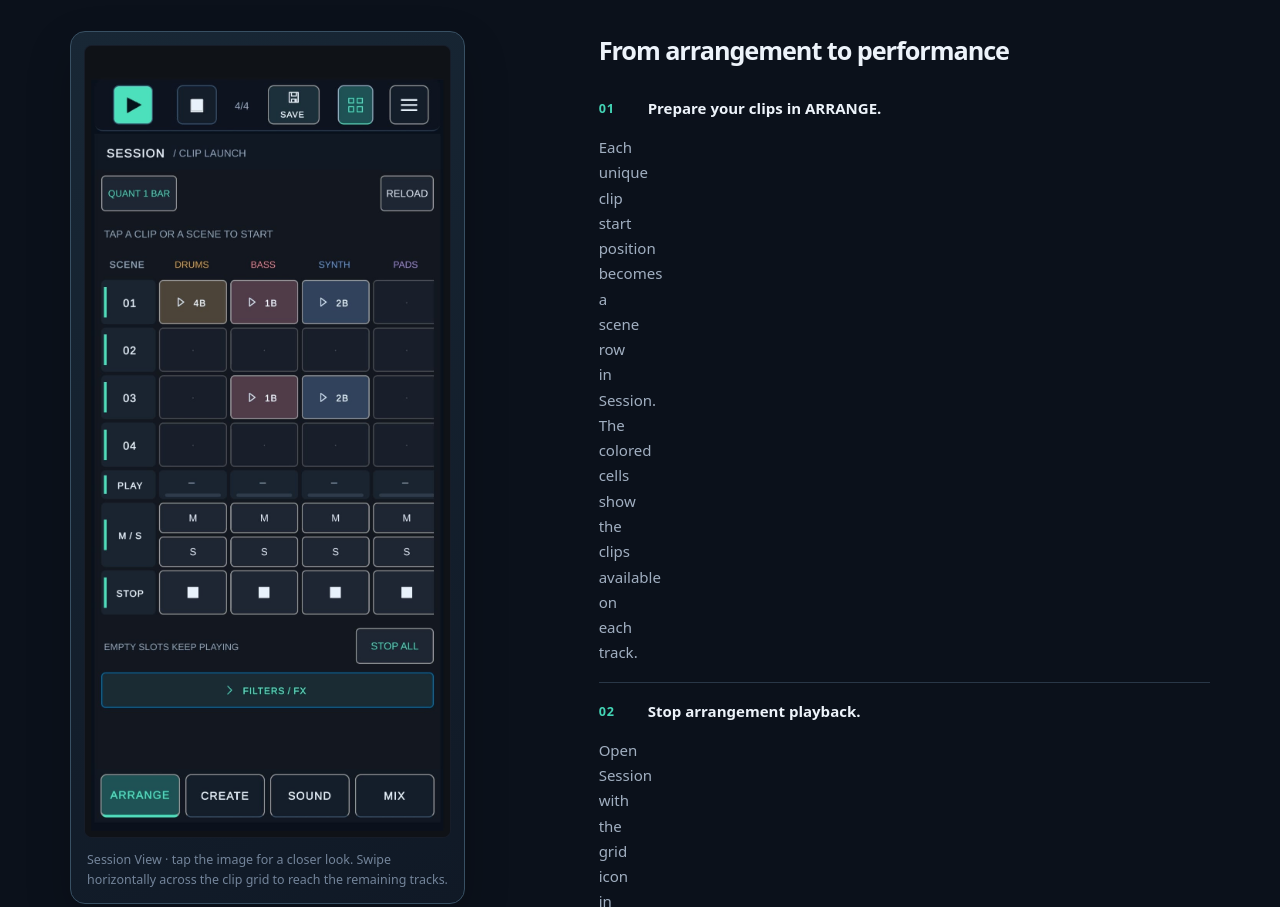
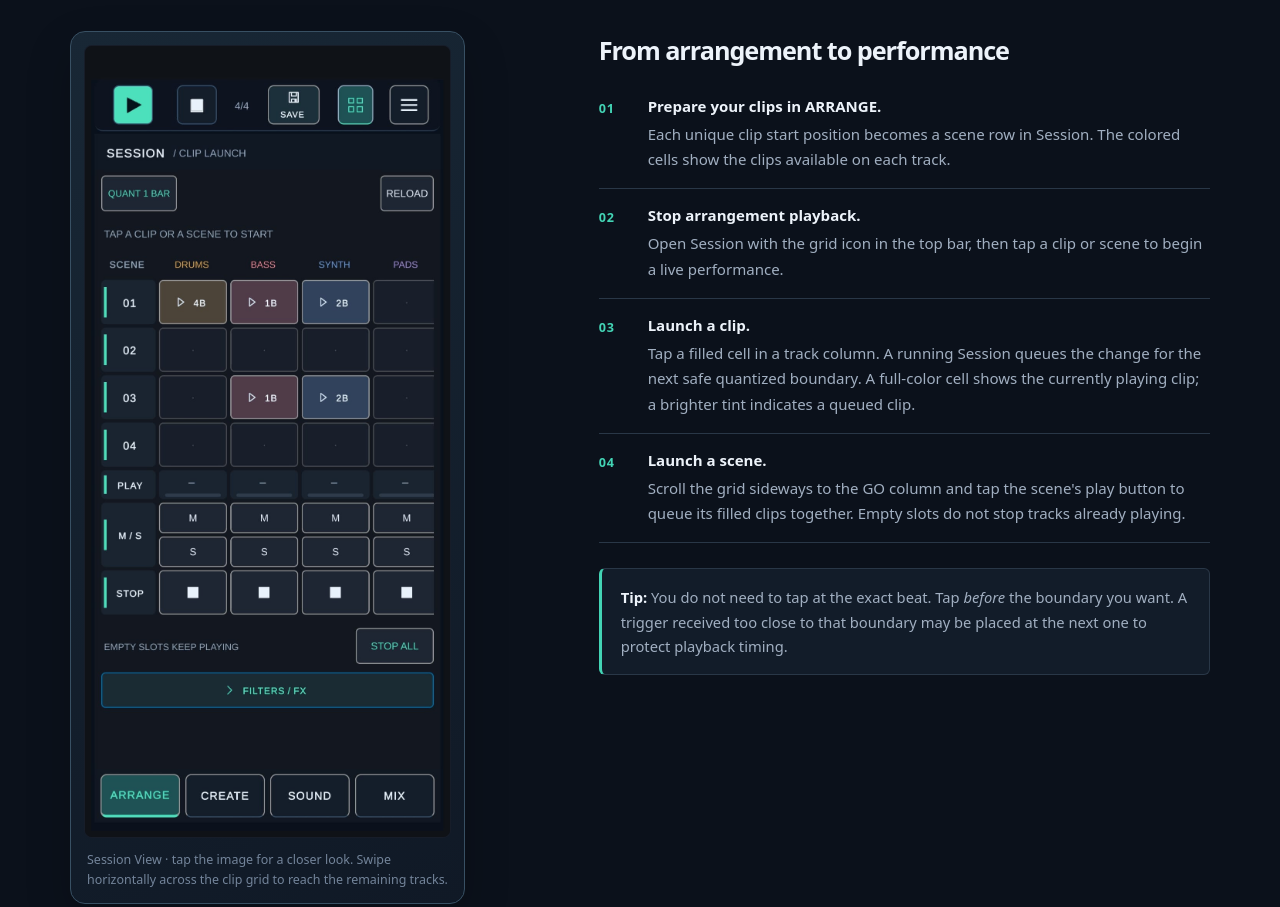
Before and after one commit to Tekknobot/zpunk-site, a website: page index.html in a window 1280 px wide. Shown: the part 5355-6262 px from the top of the page. Drawn offline with Linux system fonts and the light colour scheme; no server answers.

Commit message:
Mini column fix.

```diff
--- a/index.html
+++ b/index.html
@@ -363,6 +363,9 @@
     .session-steps { list-style:none; counter-reset: session-step; margin:0; padding:0; }
     .session-steps li { counter-increment:session-step; display:grid; grid-template-columns:35px minmax(0,1fr); gap:14px; padding:16px 0; border-bottom:1px solid var(--line); color:var(--muted); font-size:.94rem; line-height:1.68; }
     .session-steps li::before { content: counter(session-step,decimal-leading-zero); color:var(--mint); font-size:.79rem; font-weight:750; padding-top:2px; letter-spacing:.07em; }
+    .session-steps .session-step-copy { min-width:0; }
+    .session-steps .session-step-copy strong { display:block; margin:0 0 5px; line-height:1.4; }
+    .session-steps .session-step-copy p { margin:0; overflow-wrap:break-word; }
     .session-steps strong, .session-section strong { color:var(--text); }
     .session-tip { margin-top:25px; }
     .session-lower { display:grid; grid-template-columns:repeat(2,minmax(0,1fr)); gap:clamp(26px,5vw,75px); margin:54px 0 30px; }
@@ -774,7 +777,7 @@
 <figure class="session-device"><a class="shot" href="images/session.jpg" target="_blank" rel="noopener" aria-label="Open the ZPUNK Session View screenshot at full size"><img src="images/session.jpg" width="945" height="2048" loading="lazy" alt="ZPUNK Session View with scene rows, colored DRUMS BASS SYNTH PADS clip slots, QUANT button, playback position row, Mute and Solo, STOP and Filters / FX drawer"/></a><figcaption class="caption">Session View · tap the image for a closer look. Swipe horizontally across the clip grid to reach the remaining tracks.</figcaption></figure>
 <div class="session-guide">
 <h3>From arrangement to performance</h3>
-<ol class="session-steps"><li><strong>Prepare your clips in ARRANGE.</strong> Each unique clip start position becomes a scene row in Session. The colored cells show the clips available on each track.</li><li><strong>Stop arrangement playback.</strong> Open Session with the grid icon in the top bar, then tap a clip or scene to begin a live performance.</li><li><strong>Launch a clip.</strong> Tap a filled cell in a track column. A running Session queues the change for the next safe quantized boundary. A full-color cell shows the currently playing clip; a brighter tint indicates a queued clip.</li><li><strong>Launch a scene.</strong> Scroll the grid sideways to the GO column and tap the scene's play button to queue its filled clips together. Empty slots do not stop tracks already playing.</li></ol>
+<ol class="session-steps"><li><div class="session-step-copy"><strong>Prepare your clips in ARRANGE.</strong><p>Each unique clip start position becomes a scene row in Session. The colored cells show the clips available on each track.</p></div></li><li><div class="session-step-copy"><strong>Stop arrangement playback.</strong><p>Open Session with the grid icon in the top bar, then tap a clip or scene to begin a live performance.</p></div></li><li><div class="session-step-copy"><strong>Launch a clip.</strong><p>Tap a filled cell in a track column. A running Session queues the change for the next safe quantized boundary. A full-color cell shows the currently playing clip; a brighter tint indicates a queued clip.</p></div></li><li><div class="session-step-copy"><strong>Launch a scene.</strong><p>Scroll the grid sideways to the GO column and tap the scene's play button to queue its filled clips together. Empty slots do not stop tracks already playing.</p></div></li></ol>
 <div class="note session-tip"><strong>Tip:</strong> You do not need to tap at the exact beat. Tap <em>before</em> the boundary you want. A trigger received too close to that boundary may be placed at the next one to protect playback timing.</div>
 </div>
 </div>
```
